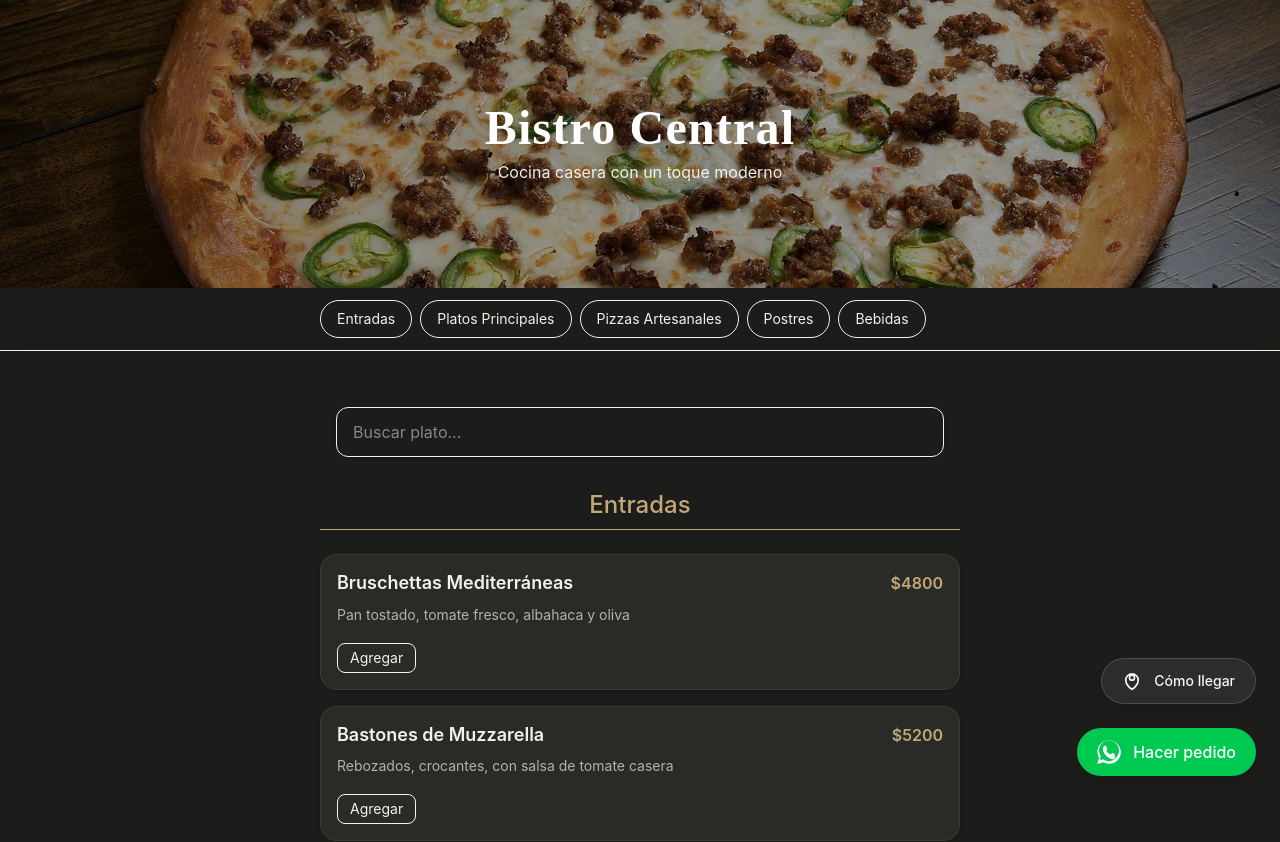
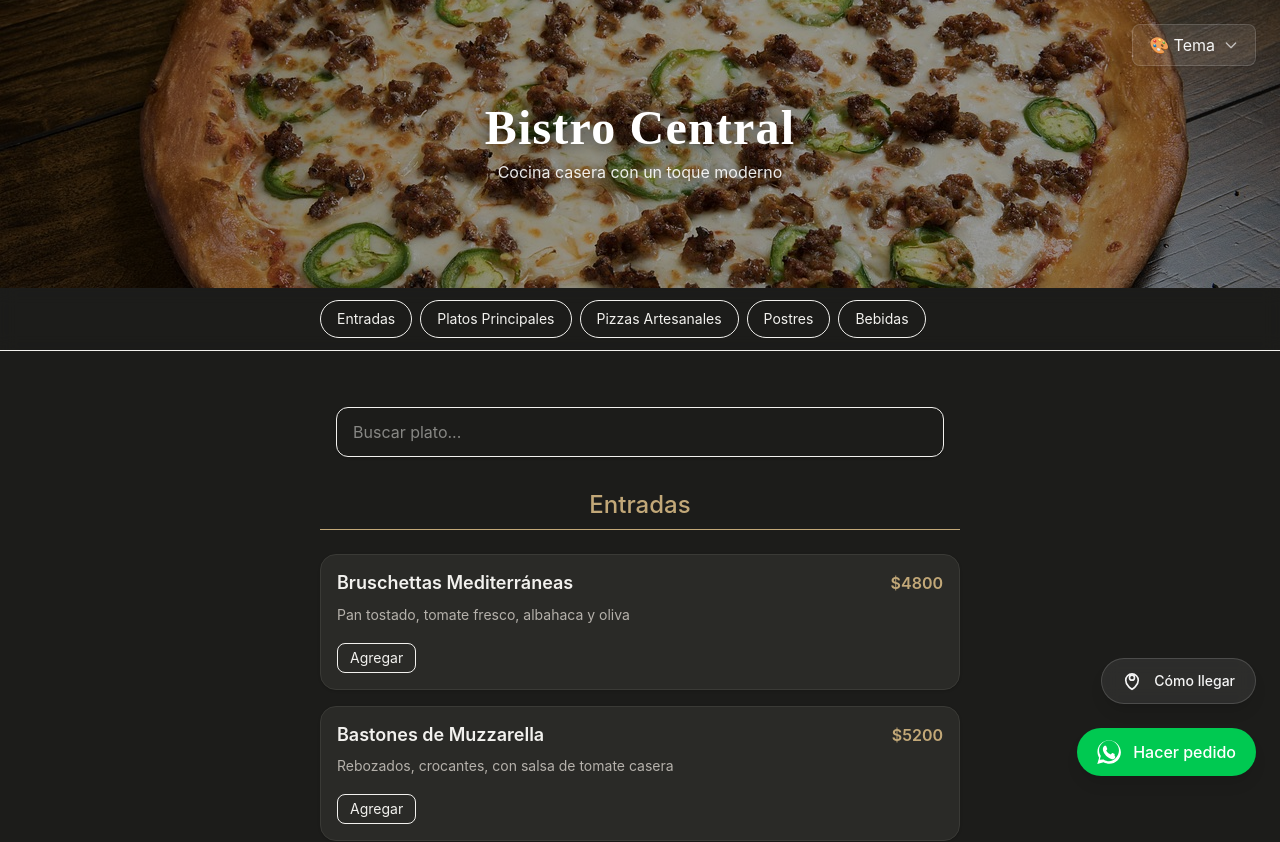
Before and after one commit to eamolina-dev/menu-digital, a React (Vite) app: page / in a window 1280 px wide. Shown: the top 842 px of the page. Built offline with nearby package versions, Linux system fonts and the light colour scheme.

Commit message:
Add dropdown to select theme

```diff
--- /dev/null
+++ b/src/ThemeDropdown.tsx
@@ -0,0 +1,72 @@
+import { useState } from "react";
+import type { ThemeKey } from "./theme/themes";
+
+type Props = {
+  theme: ThemeKey;
+  setTheme: (theme: ThemeKey) => void;
+};
+
+export default function ThemeDropdown({ theme, setTheme }: Props) {
+  const [open, setOpen] = useState(false);
+
+  const changeTheme = (t: ThemeKey) => {
+    setTheme(t);
+    setOpen(false);
+  };
+
+  return (
+    <div className="relative inline-block text-left">
+      <button
+        onClick={() => setOpen((o) => !o)}
+        className="floating-btn flex items-center gap-2 px-4 py-2 rounded-lg shadow-sm"
+      >
+        🎨 Tema
+        <svg
+          className="w-4 h-4 opacity-70"
+          fill="none"
+          stroke="currentColor"
+          viewBox="0 0 24 24"
+        >
+          <path
+            strokeLinecap="round"
+            strokeLinejoin="round"
+            strokeWidth="2"
+            d="M19 9l-7 7-7-7"
+          />
+        </svg>
+      </button>
+
+      {open && (
+        <div className="absolute right-0 mt-2 w-40 rounded-xl shadow-lg border floating-btn">
+          <button
+            onClick={() => changeTheme("light")}
+            className="w-full text-left px-4 py-2 hover:opacity-80"
+          >
+            🌤️ Claro
+          </button>
+
+          <button
+            onClick={() => changeTheme("dark")}
+            className="w-full text-left px-4 py-2 hover:opacity-80"
+          >
+            🌙 Oscuro
+          </button>
+
+          <button
+            onClick={() => changeTheme("bold")}
+            className="w-full text-left px-4 py-2 hover:opacity-80"
+          >
+            ☁️ Sky
+          </button>
+
+          <button
+            onClick={() => changeTheme("bold")}
+            className="w-full text-left px-4 py-2 hover:opacity-80"
+          >
+            🔥 Bold
+          </button>
+        </div>
+      )}
+    </div>
+  );
+}
--- a/src/components/layout/Header.tsx
+++ b/src/components/layout/Header.tsx
@@ -31,12 +31,20 @@ export const Header = ({ name, description, image }: Props) => {
       >
         <h1
           className={`font-title text-3xl md:text-5xl font-semibold tracking-wide ${
-            hasImage ? "text-white" : "title"
+            hasImage
+              ? "text-white drop-shadow-[0_2px_8px_rgba(0,0,0,0.6)]"
+              : "title"
           }`}
         >
           {name}
         </h1>
-        <p className={`mt-2 ${hasImage ? "text-white/90" : "muted"}`}>
+        <p
+          className={`mt-2 ${
+            hasImage
+              ? "text-white/90 drop-shadow-[0_1px_4px_rgba(0,0,0,0.5)]"
+              : "muted"
+          }`}
+        >
           {description}
         </p>
       </div>
--- a/src/pages/MenuPage.tsx
+++ b/src/pages/MenuPage.tsx
@@ -12,17 +12,21 @@ import { CartButton } from "../components/cart/CartButton";
 import { CartPanel } from "../components/cart/CartPanel";
 import { CartProvider } from "../context/CartContext";
 import { DishSearch } from "../components/menu/DishSearch";
+import ThemeDropdown from "../ThemeDropdown";
 
 export const MenuPage = () => {
+  const [search, setSearch] = useState("");
+  const [theme, setTheme] = useState(config.theme);
+
   const currentMenu = menus[config.clientId];
-  const themeClass = themes[config.theme];
-  const [search, setSearch] = useState("");
+  // const themeClass = themes[config.theme];
+  const themeClass = themes[theme];
 
   const normalizeText = (text: string) =>
     text
       .toLowerCase()
       .normalize("NFD")
-      .replace(/[\u0300-\u036f]/g, ""); // elimina acentos
+      .replace(/[\u0300-\u036f]/g, "");
 
   const filteredMenu = currentMenu
     .map((cat) => ({
@@ -40,6 +44,10 @@ export const MenuPage = () => {
         description={config.description}
         image="/shahroz-khan-food-3203448_1280.jpg"
       />
+
+      <div className="fixed top-6 right-6 z-50">
+        <ThemeDropdown theme={theme} setTheme={setTheme} />
+      </div>
 
       {config.features.categoryFilter && (
         <CategoryFilter
--- a/src/trash.ts
+++ /dev/null
@@ -1,9 +0,0 @@
-import { palmeraConfig } from "./sites/palmera";
-import { cafeRomaConfig } from "./sites/cafeRoma";
-
-export const SITES = {
-  palmera: palmeraConfig,
-  caferoma: cafeRomaConfig,
-};
-
-export const SITE_CONFIG = SITES[SITE];
```
